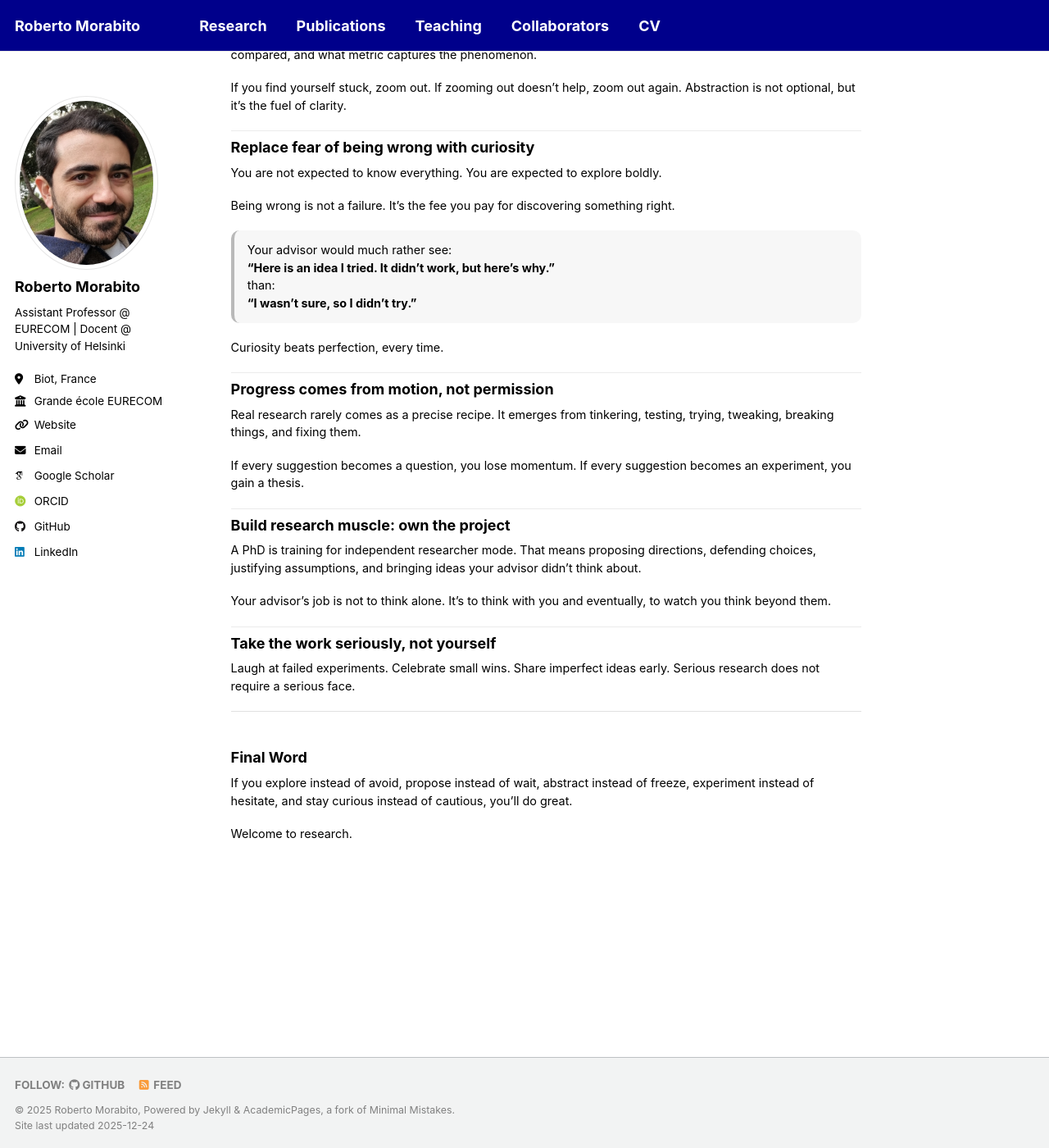
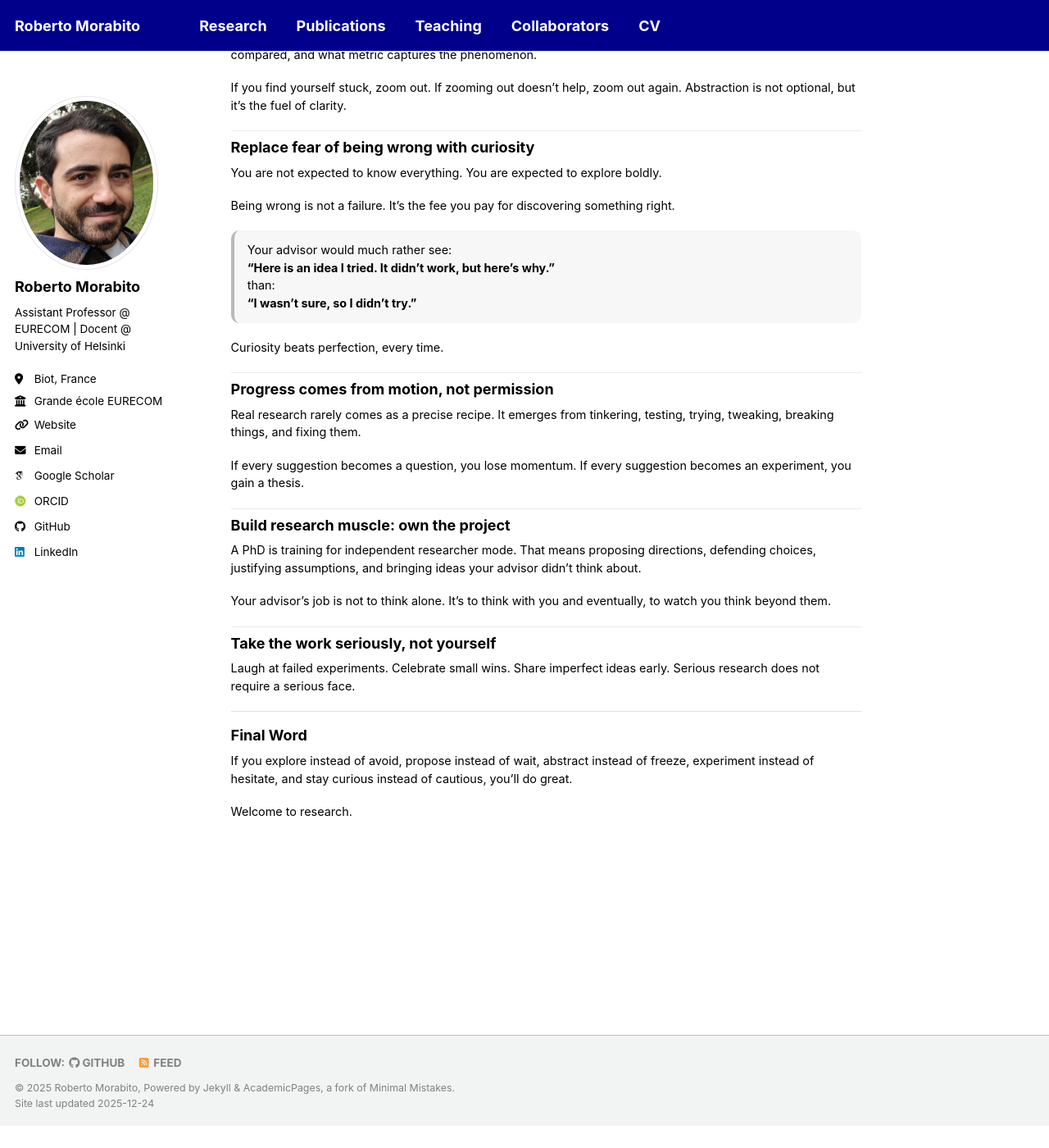
Before and after one commit to robertmora/robertmora.github.io, a Jekyll site: the page built from _pages/manifesto.html, in a window 1280 px wide and 1400 px high, scrolled down 798 px. Shown: the whole window at 82% size. Built offline with Jekyll 4.4.1, drawn with Linux system fonts in a browser that asks for light colours; some web fonts are replaced; a script that is not in the unit is left out; after the commit the page ends 2171 px from its top, so only the background shows below that.

Commit message:
Update manifesto.html

```diff
--- a/_pages/manifesto.html
+++ b/_pages/manifesto.html
@@ -190,4 +190,8 @@ author_profile: true
       padding-top: 0.5rem;
       border-top: 1px solid rgba(0,0,0,0.12);
     }
+    .closing h3 {
+      font-size: 1rem;
+      margin: 0.5em 0 0.5em
+    }
   </style>
```
